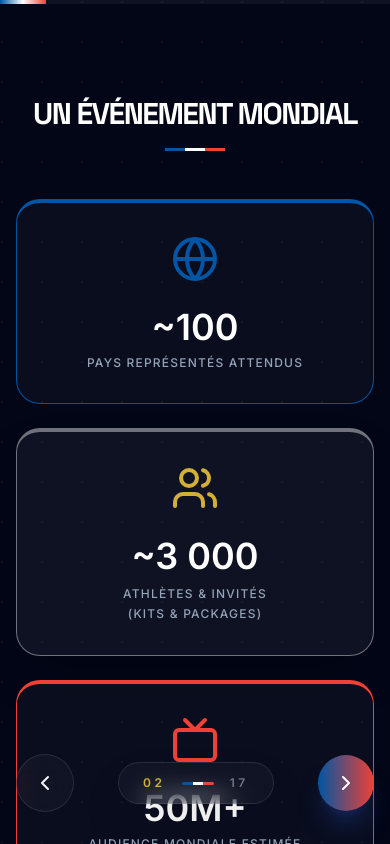
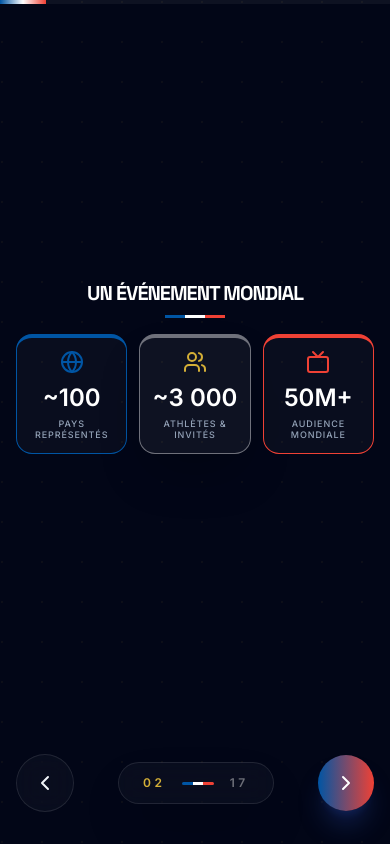
Before and after one commit to ericsotoca/WNG2026, a React (Vite) app: page / in a window 390 px wide. Both pictures are taken after a click on the button 346 px from the left and 783 px from the top of the page. Built offline with nearby package versions, Linux system fonts and the light colour scheme.

Commit message:
Diapo 2 compacte mobile + Diapo 3 bouton plein ecran paysage

```diff
--- a/index.tsx
+++ b/index.tsx
@@ -6,7 +6,7 @@ import {
   ShieldCheck, ArrowRight, Eye, HandMetal, MapPinned, Users2, PlusCircle,
   Landmark, Shield, Phone, LayoutGrid, Layers, Grid, Sparkles, Zap,
   History, Target, PlayCircle, ExternalLink, RefreshCw, Play, Quote, Gift,
-  Facebook, Medal, Mail
+  Facebook, Medal, Mail, Maximize2
 } from 'lucide-react';
 
 const VideoPlayer: React.FC = () => {
@@ -71,24 +71,38 @@ const VideoPlayer: React.FC = () => {
 };
 
 const FacebookReel: React.FC = () => {
+  const videoRef = React.useRef<HTMLDivElement>(null);
+
+  const handleFullscreen = () => {
+    const el = videoRef.current;
+    if (!el) return;
+    if (el.requestFullscreen) {
+      el.requestFullscreen().then(() => {
+        if (screen.orientation && typeof (screen.orientation as any).lock === 'function') {
+          (screen.orientation as any).lock('landscape').catch(() => {});
+        }
+      }).catch(() => {});
+    }
+  };
+
   return (
     <section className="slide-enter flex flex-col items-center max-w-6xl w-full text-center py-8">
-      <div className="flex items-center gap-3 mb-6 text-[#1877F2] font-black tracking-[0.3em] uppercase text-xs">
+      <div className="flex items-center gap-3 mb-4 text-[#1877F2] font-black tracking-[0.3em] uppercase text-xs">
         <Facebook className="w-6 h-6" />
         <span>Instantanés Nomades</span>
       </div>
 
-      <h2 className="text-3xl md:text-5xl font-black mb-8 text-white uppercase italic tracking-tighter leading-none">
+      <h2 className="text-2xl md:text-5xl font-black mb-4 text-white uppercase italic tracking-tighter leading-none">
          L'aventure <br/><span className="text-[#1877F2]">en mouvement</span>
       </h2>
 
-      <div className="flex items-center gap-3 mb-10 bg-[#1877F2]/10 border border-[#1877F2]/30 px-6 py-3 rounded-full shadow-[0_0_30px_rgba(24,119,242,0.1)]">
+      <div className="flex items-center gap-3 mb-4 bg-[#1877F2]/10 border border-[#1877F2]/30 px-6 py-3 rounded-full shadow-[0_0_30px_rgba(24,119,242,0.1)]">
         <Users2 className="w-5 h-5 text-[#1877F2]" />
         <span className="text-xs md:text-sm font-black uppercase tracking-[0.2em] text-white">Stade de 30 000 places</span>
       </div>
 
       <div className="w-full flex justify-center">
-        <div className="glass p-2 md:p-4 rounded-[2.5rem] border-white/10 shadow-2xl overflow-hidden w-full max-w-5xl">
+        <div ref={videoRef} className="glass p-2 md:p-4 rounded-[2.5rem] border-white/10 shadow-2xl overflow-hidden w-full max-w-5xl">
           <div className="relative w-full aspect-video md:aspect-[16/7] overflow-hidden rounded-[2rem]">
             <iframe
               src="https://www.facebook.com/plugins/video.php?height=314&href=https%3A%2F%2Fwww.facebook.com%2Freel%2F897738559885442%2F&show_text=false&width=560&t=0"
@@ -105,7 +119,15 @@ const FacebookReel: React.FC = () => {
         </div>
       </div>
 
-      <p className="mt-10 text-slate-400 text-sm md:text-base font-light italic max-w-2xl mx-auto leading-relaxed">
+      <button
+        onClick={handleFullscreen}
+        className="mt-4 flex items-center gap-3 bg-[#1877F2]/10 border border-[#1877F2]/30 px-6 py-3 rounded-full hover:bg-[#1877F2]/20 transition-all active:scale-95"
+      >
+        <Maximize2 className="w-4 h-4 text-[#1877F2]" />
+        <span className="text-xs font-black uppercase tracking-[0.2em] text-white">Plein écran paysage</span>
+      </button>
+
+      <p className="mt-4 text-slate-400 text-sm md:text-base font-light italic max-w-2xl mx-auto leading-relaxed">
         Découvrez la délégation française, présentée lors de la cérémonie d'ouverture des World Nomad Games 2024 à Astana, devant 30 000 personnes !
       </p>
     </section>
@@ -170,24 +192,24 @@ const App: React.FC = () => {
         </section>
       );
       case 1: return (
-        <section className="slide-enter flex flex-col items-center text-center max-w-6xl w-full py-8">
-          <h2 className="text-3xl md:text-5xl font-bold mb-4 text-white uppercase tracking-tighter">Un Événement Mondial</h2>
-          <div className="tricolore-strip mx-auto mb-12"></div>
-          <div className="grid grid-cols-1 md:grid-cols-3 gap-6 md:gap-8 w-full">
-            <div className="glass p-8 rounded-3xl border-t-4 border-[#0055A4] group hover:bg-white/5 transition-all">
-              <Globe className="text-[#0055A4] w-12 h-12 mx-auto mb-6" />
-              <div className="text-4xl md:text-5xl font-black text-white mb-2">~100</div>
-              <p className="text-slate-400 font-medium uppercase text-xs tracking-widest">Pays représentés attendus</p>
+        <section className="slide-enter flex flex-col items-center text-center max-w-6xl w-full py-2 md:py-8">
+          <h2 className="text-xl md:text-5xl font-bold mb-2 md:mb-4 text-white uppercase tracking-tighter">Un Événement Mondial</h2>
+          <div className="tricolore-strip mx-auto mb-4 md:mb-12"></div>
+          <div className="grid grid-cols-3 gap-3 md:gap-8 w-full">
+            <div className="glass p-3 md:p-8 rounded-2xl md:rounded-3xl border-t-4 border-[#0055A4] group hover:bg-white/5 transition-all">
+              <Globe className="text-[#0055A4] w-6 h-6 md:w-12 md:h-12 mx-auto mb-2 md:mb-6" />
+              <div className="text-2xl md:text-5xl font-black text-white mb-1 md:mb-2">~100</div>
+              <p className="text-slate-400 font-medium uppercase text-[9px] md:text-xs tracking-widest leading-tight">Pays représentés</p>
             </div>
-            <div className="glass p-8 rounded-3xl border-t-4 border-white/40 group hover:bg-white/5 transition-all md:scale-105 bg-white/5 shadow-2xl">
-              <Users className="text-[#D4AF37] w-12 h-12 mx-auto mb-6" />
-              <div className="text-4xl md:text-5xl font-black text-white mb-2">~3 000</div>
-              <p className="text-slate-400 font-medium uppercase text-xs tracking-widest leading-relaxed">Athlètes & Invités<br/>(Kits & Packages)</p>
+            <div className="glass p-3 md:p-8 rounded-2xl md:rounded-3xl border-t-4 border-white/40 group hover:bg-white/5 transition-all bg-white/5 shadow-2xl">
+              <Users className="text-[#D4AF37] w-6 h-6 md:w-12 md:h-12 mx-auto mb-2 md:mb-6" />
+              <div className="text-2xl md:text-5xl font-black text-white mb-1 md:mb-2">~3 000</div>
+              <p className="text-slate-400 font-medium uppercase text-[9px] md:text-xs tracking-widest leading-tight">Athlètes & Invités</p>
             </div>
-            <div className="glass p-8 rounded-3xl border-t-4 border-[#EF4135] group hover:bg-white/5 transition-all">
-              <Tv className="text-[#EF4135] w-12 h-12 mx-auto mb-6" />
-              <div className="text-4xl md:text-5xl font-black text-white mb-2">50M+</div>
-              <p className="text-slate-400 font-medium uppercase text-xs tracking-widest">Audience Mondiale estimée</p>
+            <div className="glass p-3 md:p-8 rounded-2xl md:rounded-3xl border-t-4 border-[#EF4135] group hover:bg-white/5 transition-all">
+              <Tv className="text-[#EF4135] w-6 h-6 md:w-12 md:h-12 mx-auto mb-2 md:mb-6" />
+              <div className="text-2xl md:text-5xl font-black text-white mb-1 md:mb-2">50M+</div>
+              <p className="text-slate-400 font-medium uppercase text-[9px] md:text-xs tracking-widest leading-tight">Audience Mondiale</p>
             </div>
           </div>
         </section>
```
